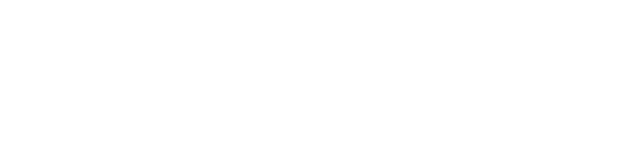
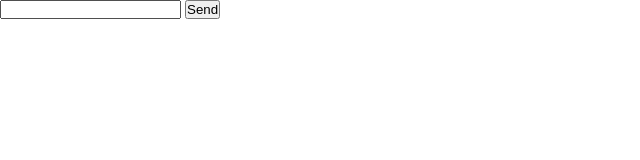
Before and after one commit to K0rmir/visitorguestbook, a plain HTML site: page client/index.html in a window 1280 px wide. Shown: the whole page, without its empty margins (0-640 px from the left). Drawn offline with Linux system fonts and the light colour scheme.

Commit message:
add js event listener & html form

```diff
--- a/client/app.js
+++ b/client/app.js
@@ -0,0 +1,8 @@
+const messageForm = document.querySelector("#messageForm");
+
+function handleSubmitMessageForm(event) {
+    event.preventDefault();
+    console.log("Form Submitted!");
+}
+
+messageForm.addEventListener("submit", handleSubmitMessageForm);
--- a/client/index.html
+++ b/client/index.html
@@ -8,6 +8,12 @@
     <title>Document</title>
 </head>
 <body>
+    <main>
+        <form id="messageForm">
+            <input type="text" name="message" id="messageInput">
+            <button type="submit">Send</button>
+        </form>
+    </main>
 
 </body>
 </html>
--- a/client/style.css
+++ b/client/style.css
@@ -0,0 +1,5 @@
+* {
+    margin: 0;
+    padding: 0;
+    box-sizing: border-box;
+}
```
